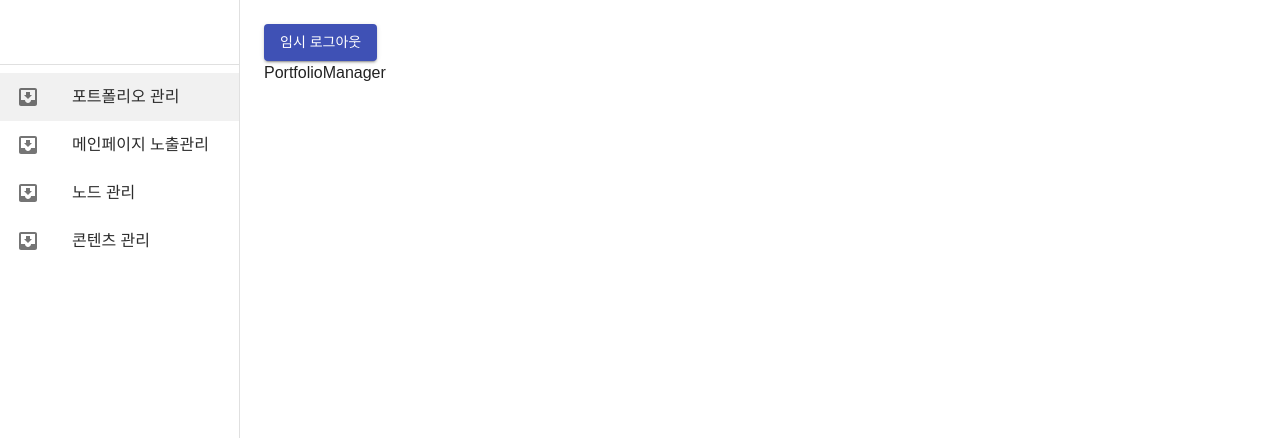
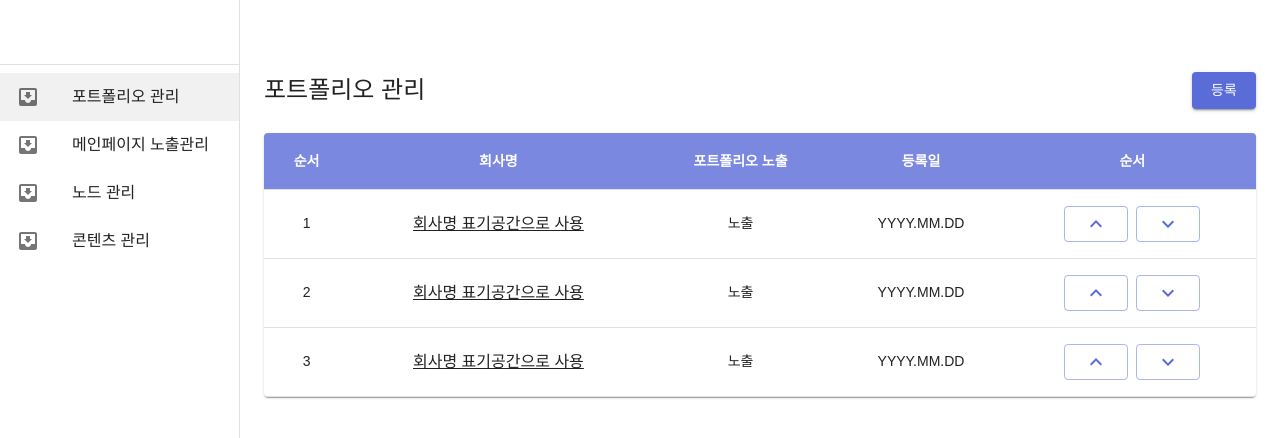
Before and after one commit to lms3017/hendred-admin, a React (Create React App) app: page /PortfolioManager in a window 1280 px wide. Shown: the top 438 px of the page. Built offline with nearby package versions, Linux system fonts and the light colour scheme; no server answers; sample sign-in values are in the browser's storage.

Commit message:
데이터처리, 포트폴리오 목업 작업중

```diff
--- a/src/App.tsx
+++ b/src/App.tsx
@@ -12,6 +12,7 @@ import NotFound from '@pages/notFound';
 function App() {
   const userInfo = React.useContext(AuthContext);
   const menuList = Object.values(menus);
+  const defaultMenu = menuList[0];
 
   if (!userInfo) {
     return (
@@ -25,22 +26,17 @@ function App() {
   return (
     <Box sx={{ display: 'flex' }}>
       <SideBar />
-      <Box
-        component="main"
-        sx={{ flexGrow: 1, bgcolor: 'background.default', p: 3 }}
-      >
-        <Button variant="contained" onClick={() => signOut(auth)}>
+      <Box component="main" sx={{ flexGrow: 1, bgcolor: 'background.default', p: 3 }}>
+        {/* <Button variant="contained" onClick={() => signOut(auth)}>
           임시 로그아웃
-        </Button>
+        </Button> */}
         <Routes>
           {menuList.map((menu, index) => (
             <Route key={index} path={menu.path} element={<menu.component />} />
           ))}
+          <Route path="/" element={<defaultMenu.component />} />
           <Route path="/notFound" element={<NotFound />} />
-          <Route
-            path="/login"
-            element={<Navigate replace to={menuList[0].path} />}
-          />
+          <Route path="/login" element={<Navigate replace to={defaultMenu.path} />} />
           <Route path="*" element={<Navigate replace to="/notFound" />} />
         </Routes>
       </Box>
--- /dev/null
+++ b/src/components/CustomTableCell.tsx
@@ -0,0 +1,12 @@
+import { styled } from '@mui/material/styles';
+import { TableCell, tableCellClasses } from '@mui/material';
+
+const CustomTableCell = styled(TableCell)(({ theme }) => ({
+  [`&.${tableCellClasses.head}`]: {
+    backgroundColor: theme.palette.primary.light,
+    color: theme.palette.common.white,
+    fontWeight: 'bold',
+  },
+}));
+
+export default CustomTableCell;
--- a/src/components/SideBar.tsx
+++ b/src/components/SideBar.tsx
@@ -1,18 +1,11 @@
 import React from 'react';
-import {
-  Divider,
-  Drawer,
-  List,
-  ListItem,
-  ListItemButton,
-  ListItemIcon,
-  ListItemText,
-  Toolbar,
-} from '@mui/material';
+import { Divider, Drawer, List, ListItem, ListItemButton, ListItemIcon, ListItemText, Toolbar } from '@mui/material';
+import { useTheme } from '@mui/material/styles';
 import { menus } from '@config/routes';
 import { NavLink } from 'react-router-dom';
 
 function SideBar() {
+  const theme = useTheme();
   const menuList = Object.values(menus);
   const sideBarWidth = '240px';
 
@@ -39,7 +32,7 @@ function SideBar() {
               to={menu.path}
               style={({ isActive }) => ({
                 display: 'block',
-                color: '#2b2b2b',
+                color: theme.palette.text.primary,
                 textDecoration: 'none',
                 background: isActive ? '#f1f1f1' : '',
               })}
--- a/src/config/firebase.ts
+++ b/src/config/firebase.ts
@@ -1,10 +1,8 @@
-// Import the functions you need from the SDKs you need
 import { initializeApp } from 'firebase/app';
 import { getAuth } from 'firebase/auth';
-// TODO: Add SDKs for Firebase products that you want to use
-// https://firebase.google.com/docs/web/setup#available-libraries
+import { getStorage } from 'firebase/storage';
+import { getFirestore } from 'firebase/firestore';
 
-// Your web app's Firebase configuration
 const firebaseConfig = {
   apiKey: process.env.REACT_APP_apiKey,
   authDomain: process.env.REACT_APP_authDomain,
@@ -14,6 +12,9 @@ const firebaseConfig = {
   appId: process.env.REACT_APP_appId,
 };
 
-// Initialize Firebase
-export const app = initializeApp(firebaseConfig);
-export const auth = getAuth(app);
+const app = initializeApp(firebaseConfig);
+const auth = getAuth(app);
+const storage = getStorage(app);
+const db = getFirestore(app);
+
+export { app, auth, storage, db };
--- a/src/config/theme.tsx
+++ b/src/config/theme.tsx
@@ -4,7 +4,7 @@ import { createTheme, ThemeProvider } from '@mui/material/styles';
 const theme = createTheme({
   palette: {
     primary: {
-      main: '#3f51b5',
+      main: '#596cd7',
     },
     secondary: {
       main: '#3da1ff',
--- a/src/pages/contentManager/index.tsx
+++ b/src/pages/contentManager/index.tsx
@@ -1,7 +1,82 @@
-import React from 'react';
+import React, { useEffect } from 'react';
+import { createDocument, fetchDocument } from '@services/firebaseApi';
+import {
+  Box,
+  Button,
+  Stack,
+  Table,
+  TableBody,
+  TableCell,
+  TableContainer,
+  TableHead,
+  TableRow,
+  Typography,
+} from '@mui/material';
 
 function ContentManager() {
-  return <div>ContentManager</div>;
+  useEffect(() => {
+    const test = async () => {
+      try {
+        const a = await fetchDocument('testA');
+        console.log(a);
+      } catch (error) {
+        console.log(error);
+      }
+    };
+    // test();
+  }, []);
+
+  const handleFormSubmit = async (event: React.FormEvent) => {};
+
+  return (
+    // <div>
+    //   <form onSubmit={handleFormSubmit}>
+    //     <input type="text" name="name" value={1} onChange={() => {}} placeholder="Name" />
+    //     <input type="text" name="logoBackground" value={1} onChange={() => {}} placeholder="logoBackground" />
+    //     <input type="file" accept="image/*" onChange={() => {}} />
+    //     <button type="submit">Upload Image</button>
+    //   </form>
+    // </div>
+    <Box sx={{ mt: 6 }}>
+      <Stack direction="row" justifyContent="space-between" alignItems="center" sx={{ mb: 3 }}>
+        <Typography variant="h5">포트폴리오 관리</Typography>
+        <Button variant="contained">등록</Button>
+      </Stack>
+      <TableContainer>
+        <Table>
+          <TableHead>
+            <TableRow>
+              <TableCell align="center">순서</TableCell>
+              <TableCell align="center">회사명</TableCell>
+              <TableCell align="center">포트폴리오 노출</TableCell>
+              <TableCell align="center">등록일</TableCell>
+              <TableCell align="center">순서</TableCell>
+            </TableRow>
+          </TableHead>
+          <TableBody>
+            {[1, 2, 3].map((result, index) => {
+              return (
+                <TableRow hover key={index}>
+                  <TableCell align="center">{result}</TableCell>
+                  <TableCell align="center">
+                    <Typography onClick={() => {}} sx={{ textDecoration: 'underline', cursor: 'pointer' }}>
+                      회사명 표기공간으로 사용
+                    </Typography>
+                  </TableCell>
+                  <TableCell align="center">{result}</TableCell>
+                  <TableCell align="center">{result}</TableCell>
+                  <TableCell align="center">
+                    <Button>{'<'}</Button>
+                    <Button>{'>'}</Button>
+                  </TableCell>
+                </TableRow>
+              );
+            })}
+          </TableBody>
+        </Table>
+      </TableContainer>
+    </Box>
+  );
 }
 
 export default ContentManager;
--- a/src/pages/portfolioManager/index.tsx
+++ b/src/pages/portfolioManager/index.tsx
@@ -1,7 +1,106 @@
 import React from 'react';
+import {
+  Box,
+  Button,
+  Dialog,
+  DialogActions,
+  DialogContent,
+  DialogContentText,
+  DialogTitle,
+  Grid,
+  Paper,
+  Stack,
+  Table,
+  TableBody,
+  TableCell,
+  TableContainer,
+  TableHead,
+  TableRow,
+  TextField,
+  Typography,
+} from '@mui/material';
+import CustomTableCell from '@components/CustomTableCell';
+import KeyboardArrowUpIcon from '@mui/icons-material/KeyboardArrowUp';
+import KeyboardArrowDownIcon from '@mui/icons-material/KeyboardArrowDown';
 
 function PortfolioManager() {
-  return <div>PortfolioManager</div>;
+  const [open, setOpen] = React.useState(false);
+
+  const handleClickOpen = () => {
+    setOpen(true);
+  };
+
+  const handleClose = () => {
+    setOpen(false);
+  };
+
+  return (
+    <Box sx={{ mt: 6 }}>
+      <Stack direction="row" justifyContent="space-between" alignItems="center" sx={{ mb: 3 }}>
+        <Typography variant="h5">포트폴리오 관리</Typography>
+        <Button variant="contained">등록</Button>
+      </Stack>
+      <TableContainer component={Paper}>
+        <Table sx={{ minWidth: 700 }} aria-label="customized table">
+          <TableHead>
+            <TableRow>
+              <CustomTableCell align="center">순서</CustomTableCell>
+              <CustomTableCell align="center">회사명</CustomTableCell>
+              <CustomTableCell align="center">포트폴리오 노출</CustomTableCell>
+              <CustomTableCell align="center">등록일</CustomTableCell>
+              <CustomTableCell align="center">순서</CustomTableCell>
+            </TableRow>
+          </TableHead>
+          <TableBody>
+            {[1, 2, 3].map((result, index) => {
+              return (
+                <TableRow hover key={index}>
+                  <TableCell align="center">{result}</TableCell>
+                  <TableCell align="center">
+                    <Typography onClick={handleClickOpen} sx={{ textDecoration: 'underline', cursor: 'pointer' }}>
+                      회사명 표기공간으로 사용
+                    </Typography>
+                  </TableCell>
+                  <TableCell align="center">노출</TableCell>
+                  <TableCell align="center">YYYY.MM.DD</TableCell>
+                  <TableCell align="center">
+                    <Button variant="outlined" sx={{ mr: 1 }}>
+                      <KeyboardArrowUpIcon />
+                    </Button>
+                    <Button variant="outlined">
+                      <KeyboardArrowDownIcon />
+                    </Button>
+                  </TableCell>
+                </TableRow>
+              );
+            })}
+          </TableBody>
+        </Table>
+      </TableContainer>
+      <Dialog open={open} onClose={handleClose}>
+        <DialogTitle id="alert-dialog-title">포트폴리오 등록</DialogTitle>
+        <Box sx={{}}>
+          <DialogContent>
+            <Grid container sx={{ alignItems: 'center' }}>
+              <Grid item xs={3}>
+                <Typography>회사명</Typography>
+              </Grid>
+              <Grid item xs={9}>
+                <TextField fullWidth type="companyName" margin="normal" onChange={() => {}} />
+              </Grid>
+            </Grid>
+            <TextField>asdf</TextField>
+          </DialogContent>
+          <DialogActions>
+            <Button onClick={handleClose} autoFocus>
+              등록
+            </Button>
+            <Button onClick={handleClose}>취소</Button>
+          </DialogActions>
+        </Box>
+      </Dialog>
+    </Box>
+  );
 }
 
 export default PortfolioManager;
--- /dev/null
+++ b/src/services/firebaseApi.ts
@@ -0,0 +1,46 @@
+import { collection, addDoc, getDocs, doc, updateDoc, deleteDoc } from 'firebase/firestore';
+import { db } from '@config/firebase';
+
+export const createDocument = async (collectionName: string, data: any) => {
+  try {
+    const docRef = await addDoc(collection(db, collectionName), data);
+    console.log('Document created with ID:', docRef.id);
+  } catch (error) {
+    console.error('Error adding document:', error);
+  }
+};
+
+export const fetchDocument = async (collectionName: string): Promise<any> => {
+  try {
+    const querySnapshot = await getDocs(collection(db, collectionName));
+    let result: object[] = [];
+    querySnapshot.forEach((doc) => {
+      const data = doc.data();
+      data.docId = doc.id;
+      result.push(data);
+    });
+    return result;
+  } catch (error) {
+    console.error('Error fetching documents:', error);
+  }
+};
+
+export const updateDocument = async (collectionName: string, docId: string, newData: any) => {
+  try {
+    const docRef = doc(db, collectionName, docId);
+    await updateDoc(docRef, newData);
+    console.log('Document updated with ID:', docId);
+  } catch (error) {
+    console.error('Error updating document:', error);
+  }
+};
+
+export const deleteDocument = async (collectionName: string, docId: string) => {
+  try {
+    const docRef = doc(db, collectionName, docId);
+    await deleteDoc(docRef);
+    console.log('Document deleted with ID:', docId);
+  } catch (error) {
+    console.error('Error deleting document:', error);
+  }
+};
--- a/tsconfig.paths.json
+++ b/tsconfig.paths.json
@@ -5,7 +5,8 @@
       "@components/*": ["src/components/*"],
       "@config/*": ["src/config/*"],
       "@pages/*": ["src/pages/*"],
-      "@context/*": ["src/context/*"]
+      "@context/*": ["src/context/*"],
+      "@services/*": ["src/services/*"]
     }
   }
 }
```
